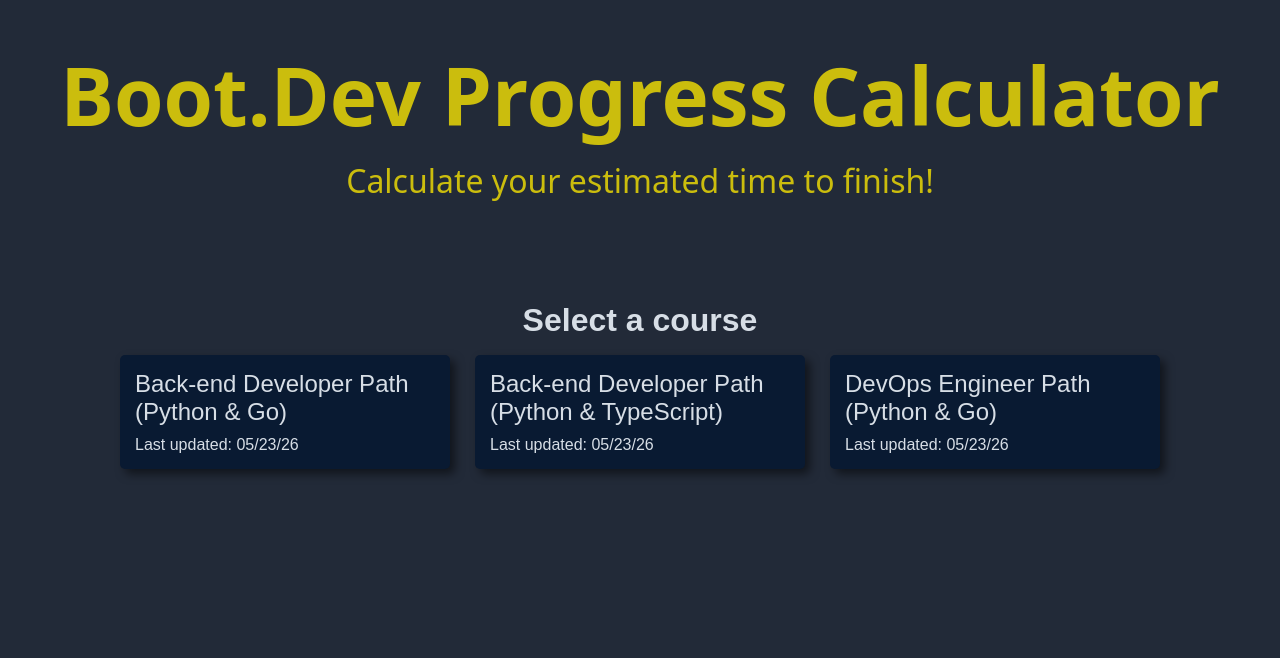
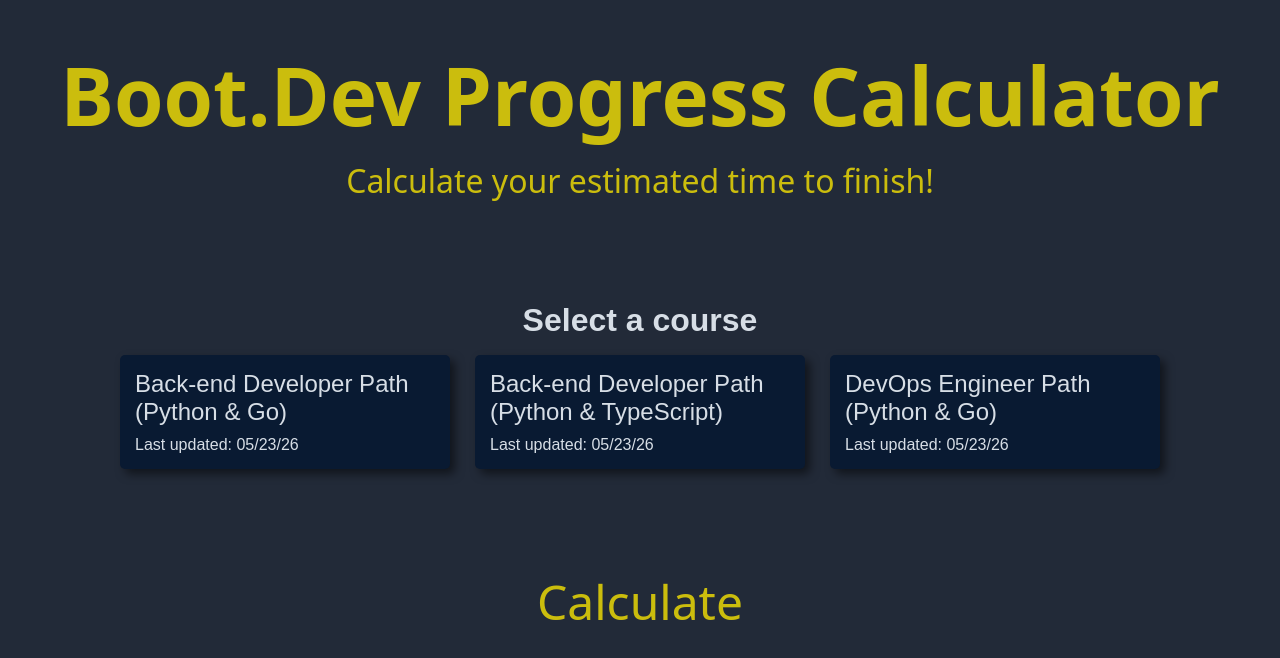
Before and after one commit to CodeForPedro/bootDev-completion-calculator, a website: page index.html in a window 1280 px wide. Drawn offline with Linux system fonts and the light colour scheme; a web font is replaced by a local one.

Commit message:
Begin calculator section

```diff
--- a/index.html
+++ b/index.html
@@ -44,5 +44,13 @@
         </div>
       </div>
     </div>
+    <section>
+      <div class="calculator">
+        <div class="title">Calculate</div>
+        <div class="body">
+          <div></div>
+        </div>
+      </div>
+    </section>
   </body>
 </html>
--- a/styles.css
+++ b/styles.css
@@ -46,10 +46,11 @@ h1 {
 .course-select {
   background-color: rgba(34, 42, 56);
   color: rgb(215, 222, 230);
-  height: 15rem;
+  height: fit-content;
   display: flex;
   flex-direction: column;
   align-items: center;
+  margin-bottom: 100px;
 }
 
 .card-space {
@@ -82,3 +83,20 @@ h1 {
   margin-top: 10px;
   font-size: 1rem;
 }
+
+.calculator {
+  color: rgb(215, 222, 230);
+  display: flex;
+  flex-direction: column;
+  align-items: center;
+}
+
+.calculator > .title {
+  color: rgba(255, 234, 0, 0.766);
+  font-family: "Germania One", system-ui;
+  font-size: 3rem;
+}
+
+section {
+  margin-bottom: 50px;
+}
```
